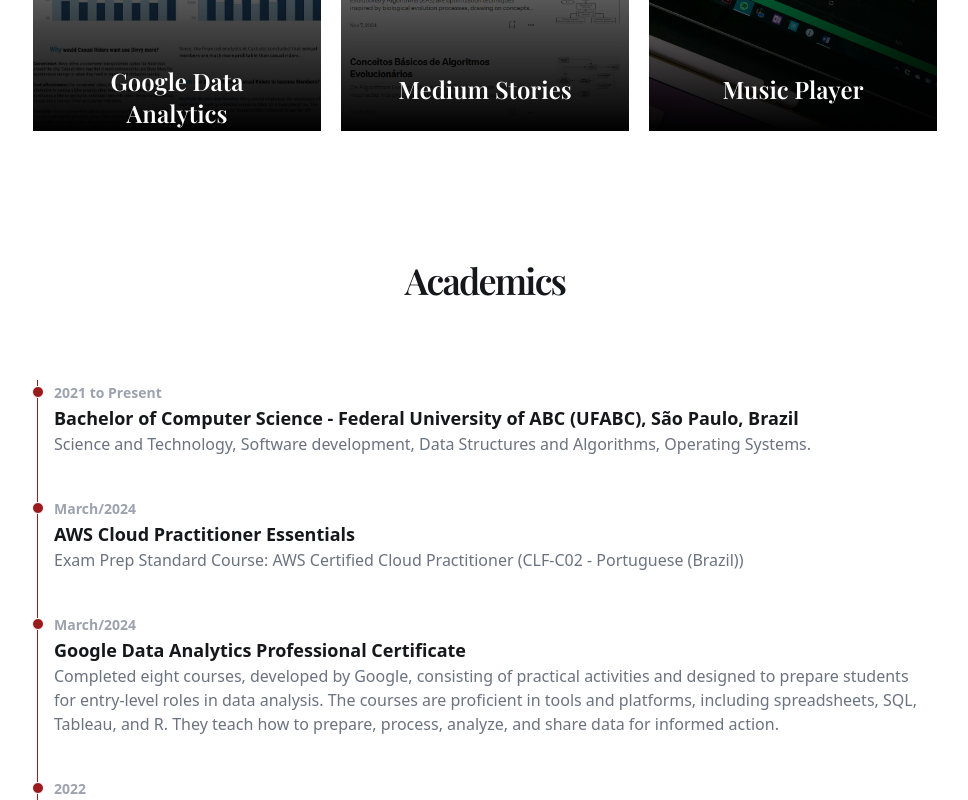
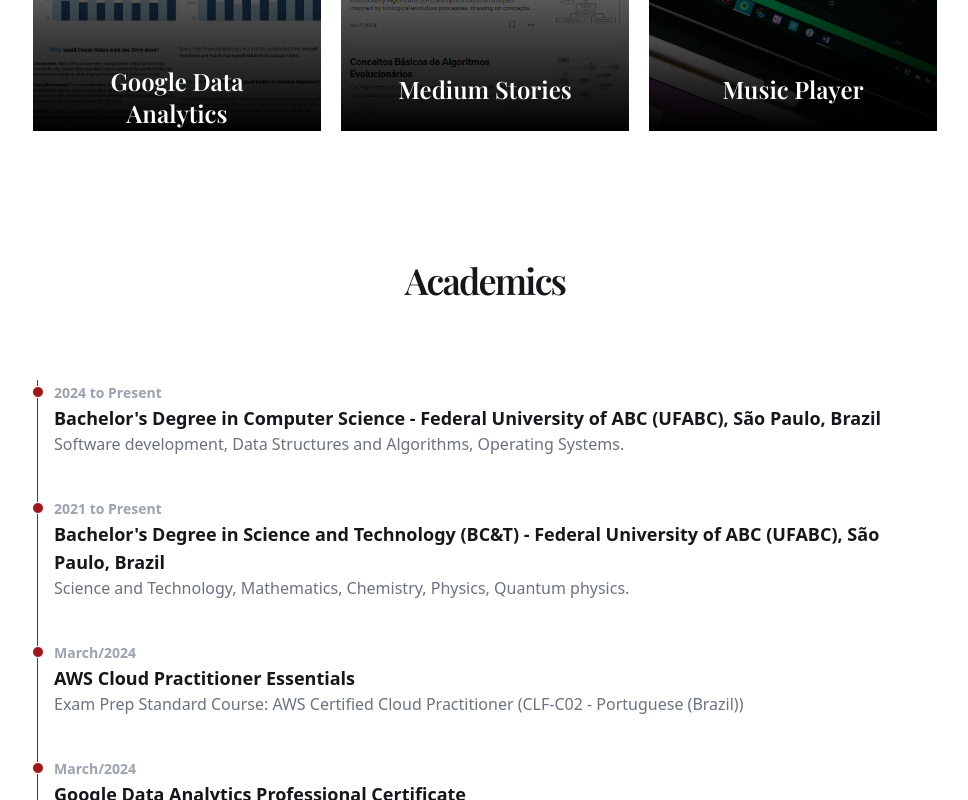
Before and after one commit to LeticiaMartins/MyWebsite, a React (Vite) app: page / in a window 1280 px wide. Shown: the part 3621-4421 px from the top of the page, without its empty margins (155-1123 px from the left). Built offline with nearby package versions, Linux system fonts and the light colour scheme; a web font is replaced by a local one.

Commit message:
atualizando faculdade e tecnologia

```diff
--- a/src/components/Academics.jsx
+++ b/src/components/Academics.jsx
@@ -17,15 +17,28 @@
             <li className="mb-10 ms-4">
               <div className="absolute w-3 h-3 bg-red-800 rounded-full mt-1.5 -start-1.5 border border-white"></div>
               <time className="mb-1 text-sm font-semibold leading-none text-gray-400">
+                2024 to Present
+              </time>
+              <h3 className="text-lg font-semibold text-customBlack">
+              Bachelor's Degree in Computer Science - Federal University of ABC
+                (UFABC), São Paulo, Brazil
+              </h3>
+              <p className="mb-4 text-base font-normal text-gray-500">
+                Software development, Data Structures
+                and Algorithms, Operating Systems.
+              </p>
+            </li>
+            <li className="mb-10 ms-4">
+              <div className="absolute w-3 h-3 bg-red-800 rounded-full mt-1.5 -start-1.5 border border-white"></div>
+              <time className="mb-1 text-sm font-semibold leading-none text-gray-400">
                 2021 to Present
               </time>
               <h3 className="text-lg font-semibold text-customBlack">
-                Bachelor of Computer Science - Federal University of ABC
+              Bachelor's Degree in Science and Technology (BC&T) - Federal University of ABC
                 (UFABC), São Paulo, Brazil
               </h3>
               <p className="mb-4 text-base font-normal text-gray-500">
-                Science and Technology, Software development, Data Structures
-                and Algorithms, Operating Systems.
+                Science and Technology, Mathematics, Chemistry, Physics, Quantum physics.
               </p>
             </li>
             <li className="mb-10 ms-4">
--- a/src/components/Technologies.jsx
+++ b/src/components/Technologies.jsx
@@ -3,7 +3,7 @@
 import { SiDotnet } from "react-icons/si";
 import { FaAws } from "react-icons/fa";
 import { PiFileCSharpFill } from "react-icons/pi";
-import { TbFileTypeSql } from "react-icons/tb";
+import { FaSquareJs  } from "react-icons/fa6";
 import { motion } from "motion/react";
 
 const iconVariants = (duration) => ({
@@ -82,7 +82,7 @@
           animate="animate"
           className="rounded-2xl border-4 border-neutral-900 p-4"
         >
-          <TbFileTypeSql className="text-7xl text-customBlack" />
+          <FaSquareJs  className="text-7xl text-customBlack" />
         </motion.div>
       </motion.div>
     </div>
```
